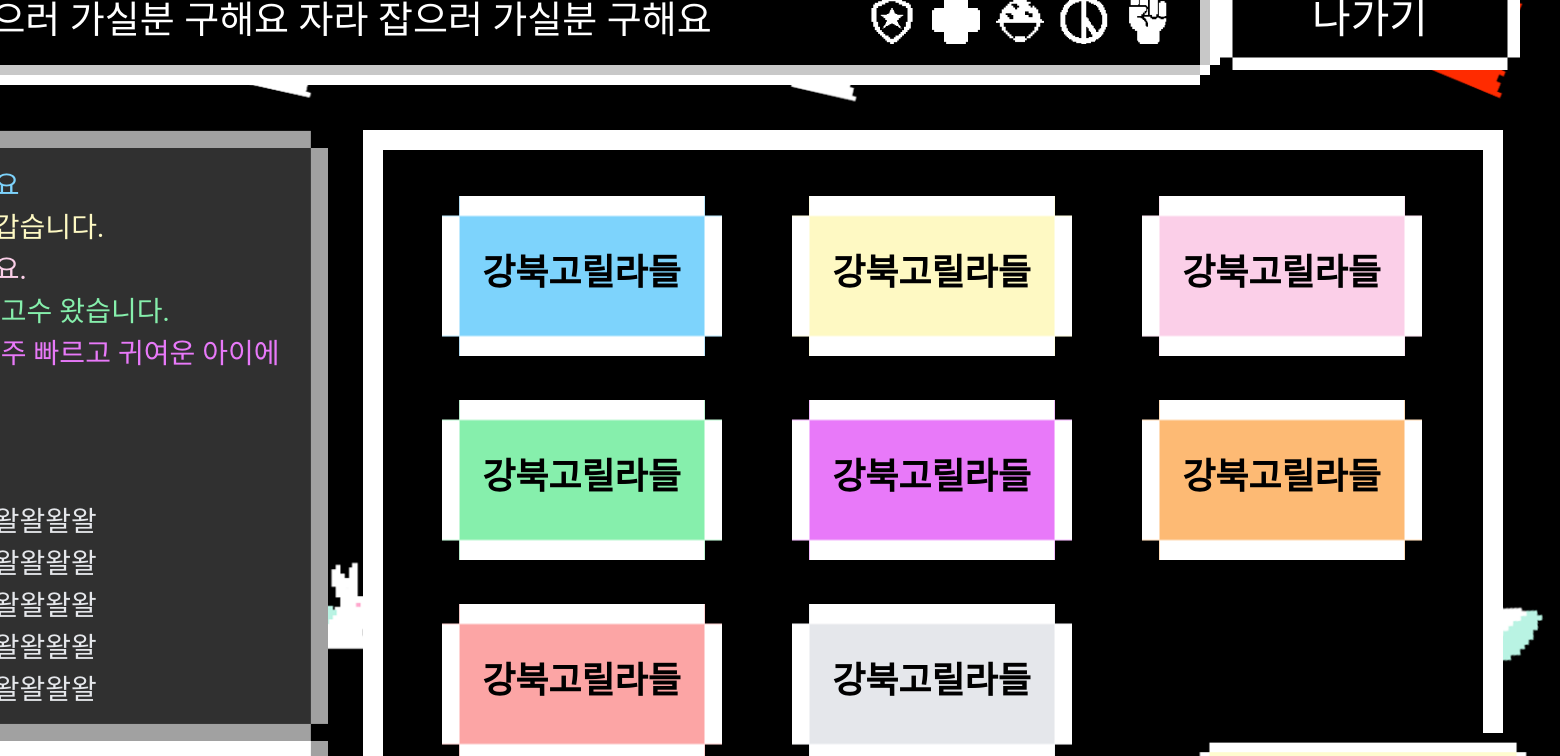
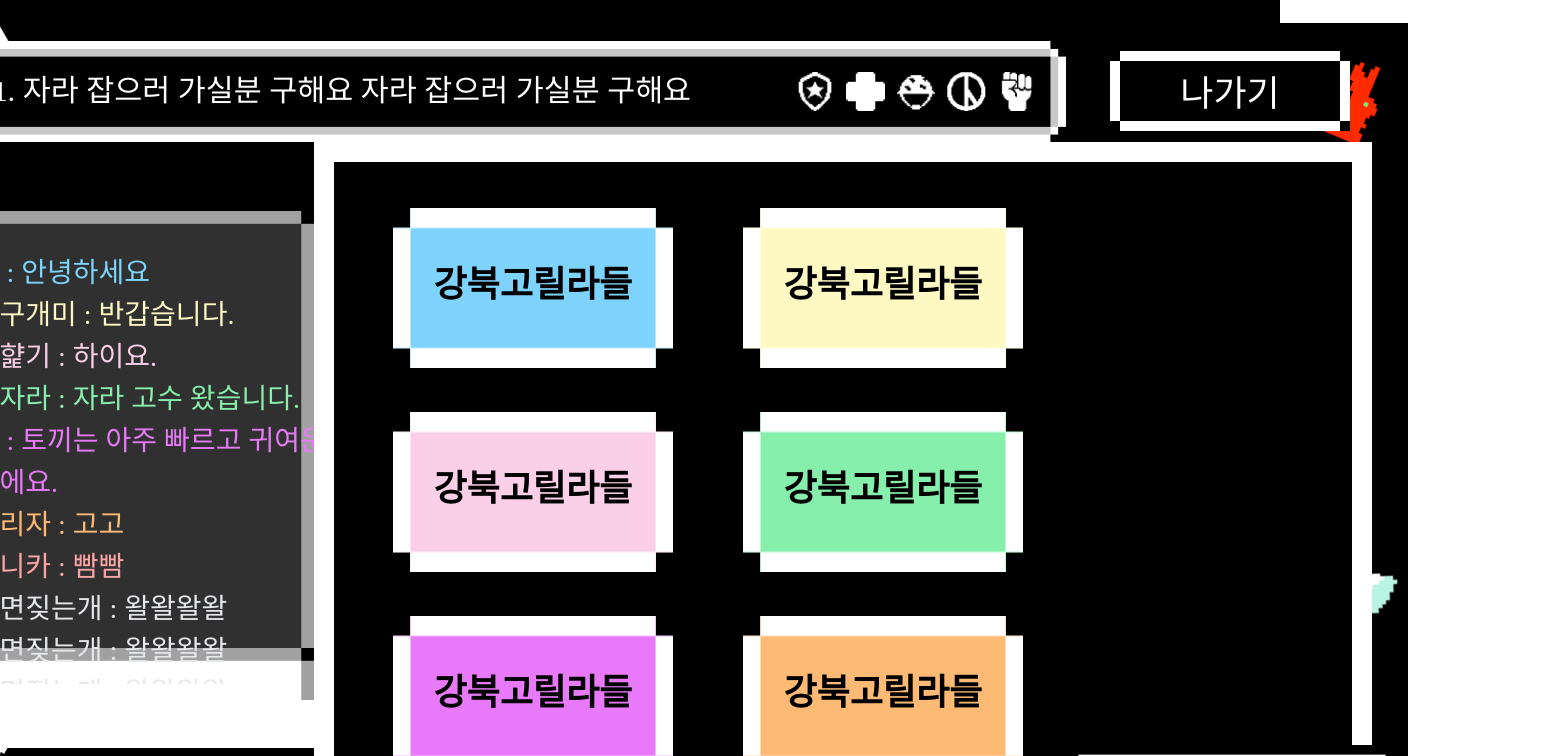
Before and after one commit to tlalswn23/whostheazara, a React (Vite) app in the folder FE/: page /room in a window 1280 px wide. Shown: the top 756 px of the page, 1560 px wide, since content can reach past the window. Built offline with nearby package versions, Linux system fonts and the light colour scheme; a web font is replaced by a local one.

Commit message:
Feat: 1536*754 (Room)

```diff
--- a/FE/src/components/room/RoomHeader.tsx
+++ b/FE/src/components/room/RoomHeader.tsx
@@ -28,23 +28,23 @@ export const RoomHeader = () => {
   return (
     <>
       <div
-        className="w-[1460px] h-[130px] text-[38px] text-white flex items-center bg-cover"
+        className="3xl:w-[1420px] w-[1136px] 3xl:h-[126px] h-[100.8px] 3xl:text-[38px] text-[30.4px] text-white flex items-center bg-cover"
         style={{ backgroundImage: `url(${roomTitle})` }}
       >
-        <p className="w-[1000px] whitespace-nowrap text-ellipsis overflow-hidden pl-[40px]">
+        <p className="3xl:w-[1000px] w-[800px] whitespace-nowrap text-ellipsis overflow-hidden 3xl:pl-[40px] pl-[32px]">
           221. 자라 잡으러 가실분 구해요 자라 잡으러 가실분 구해요
         </p>
-        <div className="text-[24px] w-[420px] flex justify-end">
+        <div className="3xl:text-[24px] text-[19.2px] 3xl:w-[390px] w-[312px] flex justify-end">
           {jobImg.map((item, index) => (
             <div className="relative" key={index}>
               <img
                 src={item}
-                className="mx-[8px] py-[8px] w-[48px] h-[64px] cursor-pointer"
+                className="3xl:mx-[8px] mx-[6px] 3xl:py-[8px] py-[6px] 3xl:w-[48px] w-[38.4px] 3xl:h-[64px] h-[51.2px] cursor-pointer"
                 onClick={() => onSetUseJob({ index })}
               />
               {!useJob[index] ? (
                 <p
-                  className="absolute top-[-4px] left-[2px] text-red-400 text-[48px] font-bold w-full h-full cursor-pointer text-center"
+                  className="absolute top-[-4px] left-[2px] text-red-400 3xl:text-[48px] text-[38.4px] font-bold w-full h-full cursor-pointer text-center"
                   onClick={() => onSetUseJob({ index })}
                 >
                   X
--- a/FE/src/components/room/RoomHeaderBtn.tsx
+++ b/FE/src/components/room/RoomHeaderBtn.tsx
@@ -9,10 +9,13 @@ interface profileHeaderBtnProps {
 export const RoomHeaderBtn = ({ text, loc }: profileHeaderBtnProps) => {
   return (
     <div
-      className={`w-[300px] h-[100px] bg-cover flex justify-center bg-black`}
+      className={`3xl:w-[300px] w-[240px] 3xl:h-[100px] h-[80px] bg-cover flex justify-center bg-black`}
       style={{ backgroundImage: `url(${simpleSquareImg})` }}
     >
-      <Link to={`/${loc}`} className="text-white text-[42px] w-[260px] py-[18px] text-center">
+      <Link
+        to={`/${loc}`}
+        className="text-white 3xl:text-[42px] text-[36px] 3xl:w-[260px] w-[240px] 3xl:py-[18px] py-[16px] text-center"
+      >
         {text}
       </Link>
     </div>
--- a/FE/src/components/room/RoomSideMenu.tsx
+++ b/FE/src/components/room/RoomSideMenu.tsx
@@ -104,9 +104,9 @@ export const RoomSideMenu = () => {
   ];
 
   return (
-    <aside className="relative mb-[30px] w-[550px] h-[720px] text-white">
+    <aside className="relative 3xl:mb-[30px] mb-[24px] 3xl:w-[550px] w-[440px] 3xl:h-[720px] h-[576px] text-white">
       <img src={roomChat} className="absolute left-[0px] top-[0px] w-[full]" />
-      <div className="absolute top-[60px] left-[40px] text-[28px] pr-[10px] overflow-y-scroll h-[540px] w-[490px]">
+      <div className="absolute top-[60px] left-[40px] text-[28px] pr-[10px] overflow-y-scroll 3xl:h-[540px] h-[432px] 3xl:w-[490px] w-[392px]">
         {chatData.map((item, index) => (
           <p className={`${itemColor[item.userOrder]}`} key={index}>
             {item.nickname} : {item.content}
@@ -114,7 +114,7 @@ export const RoomSideMenu = () => {
         ))}
       </div>
       <input
-        className="absolute w-[510px] h-[60px] left-[20px] bottom-[20px] text-black px-[20px] text-[28px]"
+        className="absolute 3xl:w-[510px] w-[408px] 3xl:h-[60px] h-[48px] left-[20px] bottom-[20px] text-black 3xl:px-[20px] px-[16px] 3xl:text-[28px] text-[22.4px]"
         value={inputChat}
         onChange={onChange}
       />
--- a/FE/src/layouts/RoomLayout.tsx
+++ b/FE/src/layouts/RoomLayout.tsx
@@ -4,7 +4,7 @@ import { LayoutChildrenProps } from "../types/LayoutChildrenProps";
 export const RoomLayout = ({ children }: LayoutChildrenProps) => {
   return (
     <div
-      className={`w-[1920px] h-[970px] bg-contain bg-no-repeat bg-center relative`}
+      className={`3xl:w-[1920px] w-[1536px] 3xl:h-[942px] h-[754px] flex justify-center items-center bg-cover`}
       style={{ backgroundImage: `url(${lobbyBg})` }}
     >
       {children}
--- a/FE/src/pages/Room.tsx
+++ b/FE/src/pages/Room.tsx
@@ -7,8 +7,8 @@ import { RoomLayout } from "../layouts/RoomLayout";
 export const Room = () => {
   return (
     <RoomLayout>
-      <div className="flex flex-wrap w-full justify-center items-center mt-[40px] px-[40px]">
-        <div className="flex mb-[20px] justify-around items-center w-full">
+      <div className="flex flex-wrap w-full h-full justify-center items-center 3xl:mt-[40px] mt-[36px] 3xl:px-[40px] px-[36px]">
+        <div className="flex 3xl:mb-[0px] mb-[px] justify-around items-center w-full">
           <RoomHeader />
           <RoomHeaderBtn text="나가기" loc="lobby" />
         </div>
```
